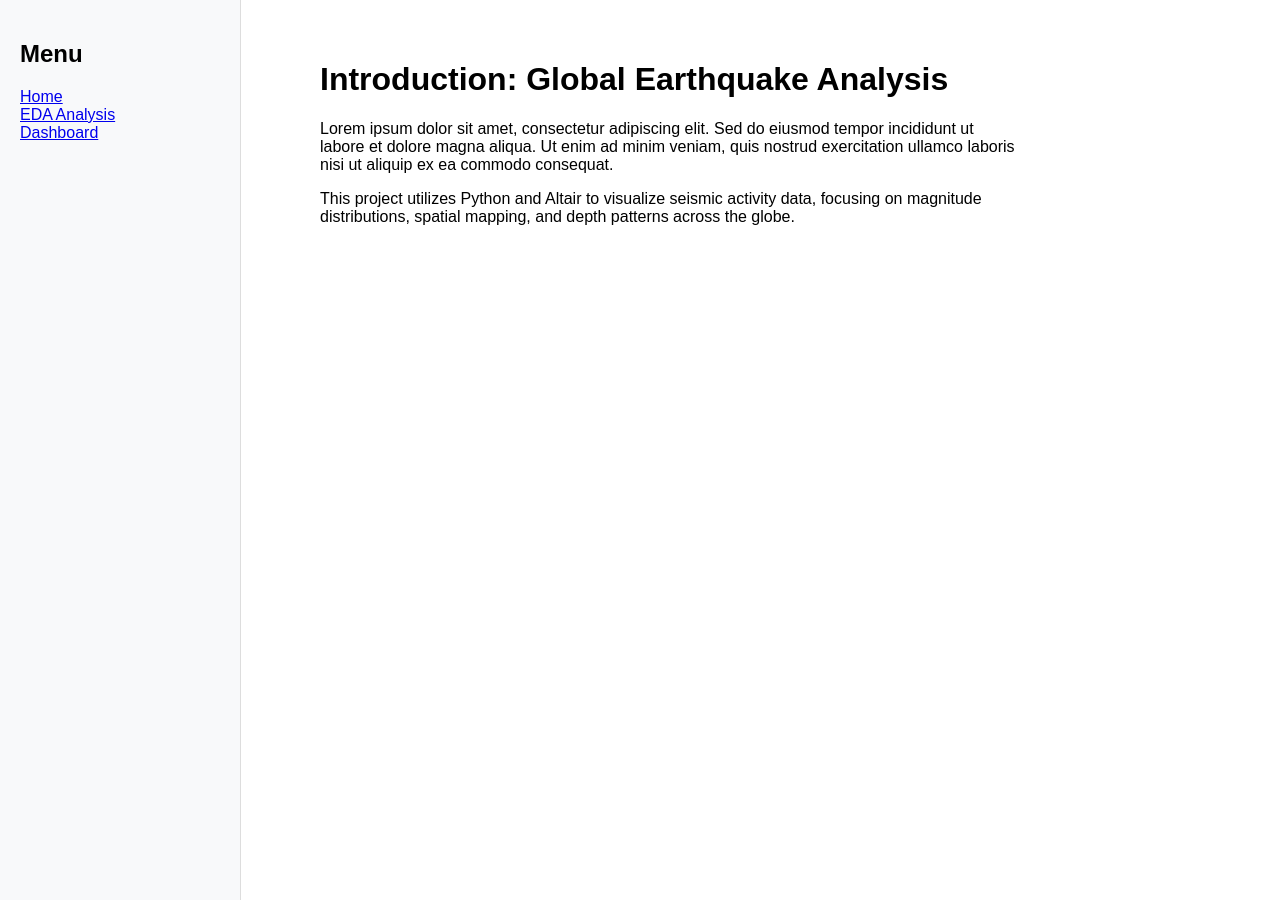
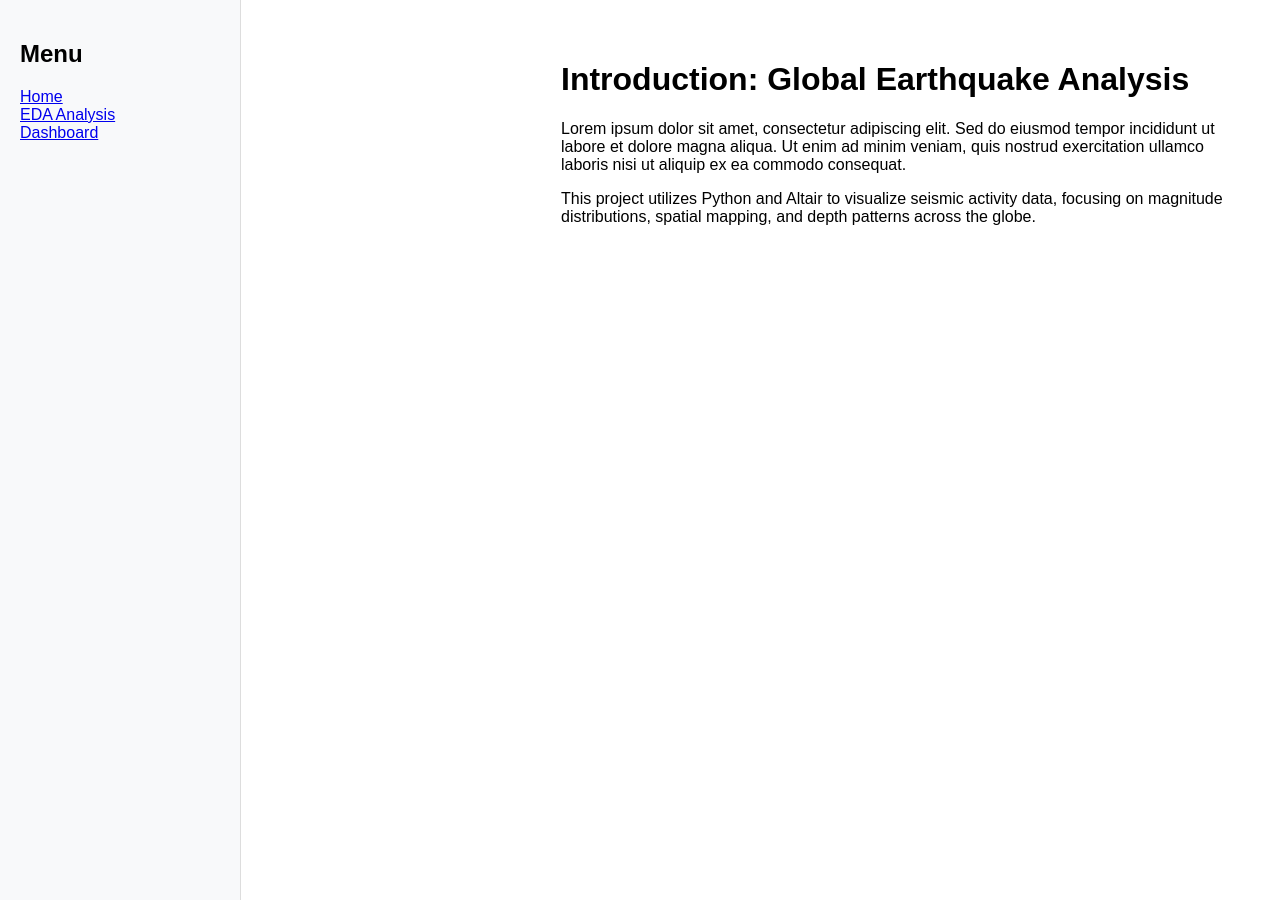
Before and after one commit to ChungYuEricson/VisualizingGlobalEarthquakes, a Jekyll site: the page built from index.md, in a window 1280 px wide and 900 px high. Built offline with Jekyll 4.4.1, drawn with Linux system fonts in a browser that asks for light colours.

Commit message:
updated css

```diff
--- a/_layouts/default.html
+++ b/_layouts/default.html
@@ -7,7 +7,7 @@
 </head>
 <body>
     <div style="display: flex;">
-        <nav style="width: 200px; height: 100vh; background: #f8f9fa; padding: 20px; border-right: 1px solid #ddd; position: fixed;">
+        <nav style="width: 200px; height: 100vh; background: #f8f9fa; padding: 20px; border-right: 1px solid #ddd;">
             <h2>Menu</h2>
             <ul style="list-style: none; padding: 0;">
                 <li><a href="{{ site.baseurl }}/index">Home</a></li>
@@ -16,7 +16,7 @@
             </ul>
         </nav>
 
-        <main>
+        <main style="flex: 1; padding: 40px;">
             {{ content }}
         </main>
     </div>
--- a/assets/styles.css
+++ b/assets/styles.css
@@ -7,7 +7,7 @@ body {
 main {
     margin-left: 280px;
     padding: 40px;
-    max-width: 700px;
+    flex: 1;
 }
 
 main iframe {
```
